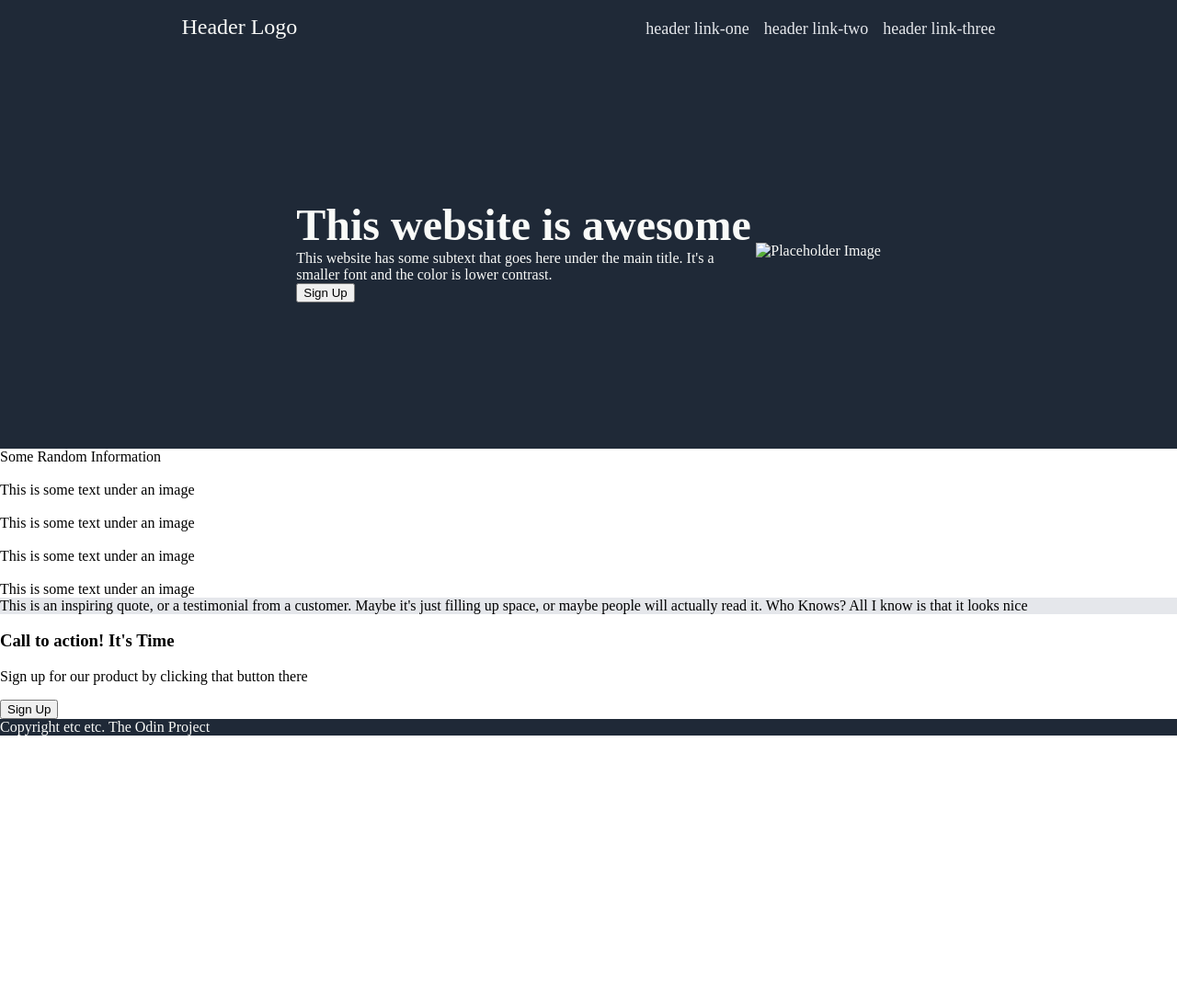
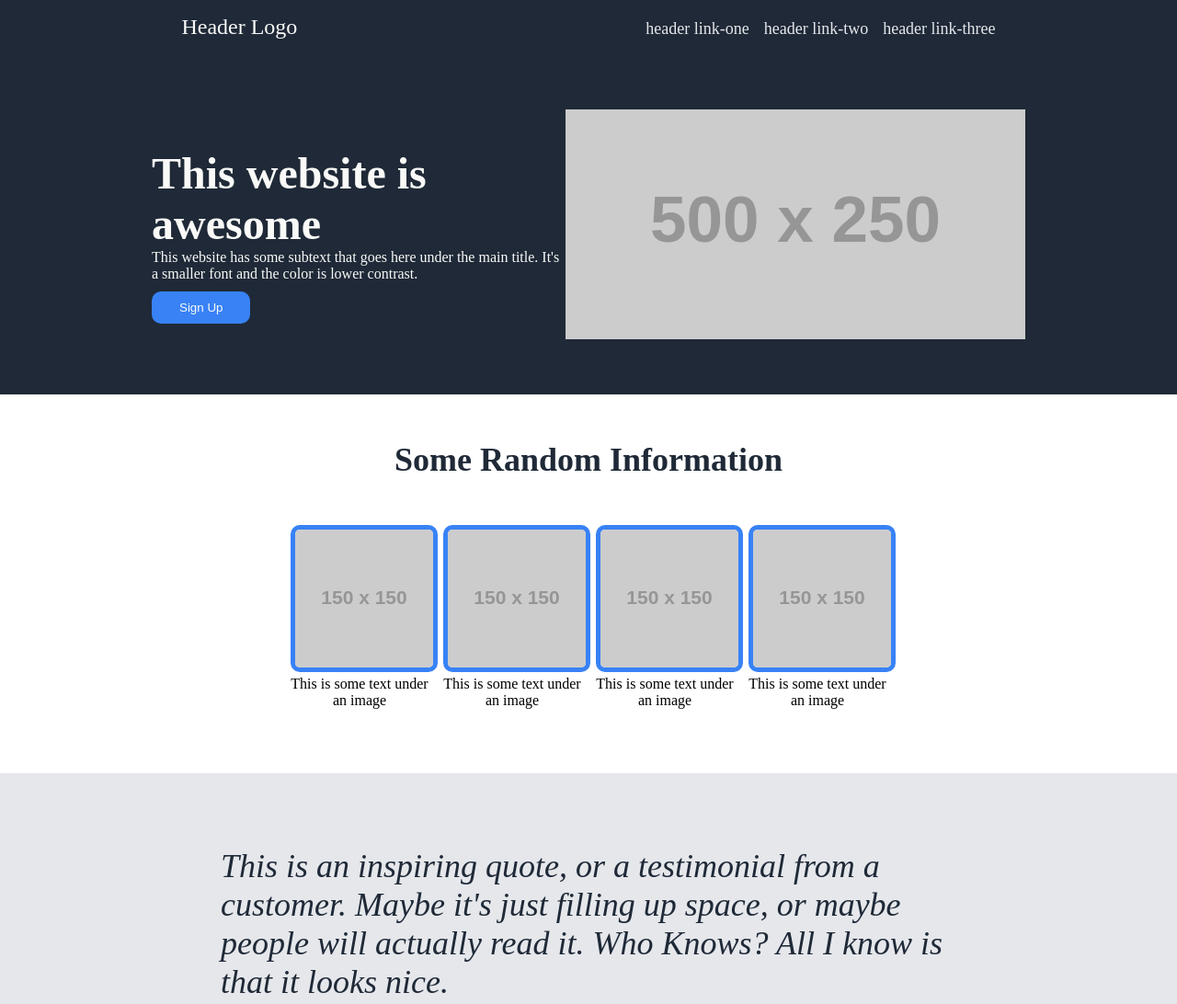
Before and after one commit to zanmdev/landing-page, a plain HTML site: page index.html in a window 1280 px wide. Shown: the top 1092 px of the page at 92% size. Before the commit the page ends 800 px from the top, so only its background shows below. Drawn offline with Linux system fonts and the light colour scheme; placeholder pictures from the web are drawn by us.

Commit message:
More CSS work done on the landing page
Continued work on adding CSS to the landing page as well as adding some divs to the html

```diff
--- a/index.html
+++ b/index.html
@@ -28,29 +28,34 @@
                 <button>Sign Up</button>
             </div>
 
-            <img src="" alt="Placeholder Image">
+            <img src="https://via.placeholder.com/500x250" alt="Placeholder Image">
 
         </div>
 
         <div class="image-container">
-            <div> Some Random Information</div>
-
-            <img src="" alt="">
-            <div class="img-text">This is some text under an image</div>
-
-            <img src="" alt="">
-            <div class="img-text">This is some text under an image</div>
-
-            <img src="" alt="">
-            <div class="img-text">This is some text under an image</div>
-
-            <img src="" alt="">
-            <div class="img-text">This is some text under an image</div>
-
+            <div class="image-title"> Some Random Information</div>
+            <div class="images">
+                <div class="info">
+                    <img src="https://via.placeholder.com/150x150" alt="">
+                    <div class="img-text">This is some text under an image</div>
+                </div>
+                <div class="info">
+                    <img src="https://via.placeholder.com/150x150" alt="">
+                    <div class="img-text">This is some text under an image</div>
+                </div>
+                <div class="info">
+                    <img src="https://via.placeholder.com/150x150" alt="">
+                    <div class="img-text">This is some text under an image</div>
+                </div>
+                <div class="info">
+                    <img src="https://via.placeholder.com/150x150" alt="">
+                    <div class="img-text">This is some text under an image</div>
+                </div>
+            </div>
         </div>
 
         <div class="quote-container">
-            <div class="quote">This is an inspiring quote, or a testimonial from a customer. Maybe it's just filling up space, or maybe people will actually read it. Who Knows? All I know is that it looks nice </div>
+            <div class="quote">This is an inspiring quote, or a testimonial from a customer. Maybe it's just filling up space, or maybe people will actually read it. Who Knows? All I know is that it looks nice. </div>
         </div>
 
         <div class="action-container">
--- a/style.css
+++ b/style.css
@@ -2,7 +2,7 @@ body{
     display: flex;
     flex-direction: column;
     margin: 0;
-    height: 100vh;
+    height: 150vh;
 }
 
 .content{
@@ -57,14 +57,93 @@ ul li a {
 
 .top-container{
     display: flex;
-    justify-content: center;
+    justify-content: space-around;
     align-items: center;
     flex:1;
+    padding: 60px
 
+}
+
+.top-container img{
+    margin-right: 105px;
 }
 
 .title-container{
     display: flex;
     flex-wrap: wrap;
-    max-width: 500px;
+    max-width: 450px;
+    margin-left: 105px;
+    margin-top: 25px;
 }
+
+.title-container button{
+    margin-top: 10px;
+    background-color:#3882F6;
+    border-color:#3882F6 ;
+    color: #F9FAF8;;
+    border-style: none;
+    border-radius: 10px;
+    padding: 10px 30px;
+}
+
+.image-container{
+    display: flex;
+    flex-direction:column;
+    flex: 1;
+    padding: 20px;
+}
+
+.image-title{
+    display: flex;
+    justify-content: center;
+    font-size: 36px;
+    font-weight: bold;
+    color: #1F2937;
+    padding-top: 30px;
+}
+
+.info{
+    max-width: 150px;
+}
+.info img {
+    border-style: solid;
+    border-width: 5px;
+    border-color: #3882F6;
+    border-radius: 10px;
+}
+.images{
+    display: flex;
+    flex-direction: row;
+    justify-content: center;
+    align-items: center;
+    gap: 16px;
+    padding: 50px;
+
+}
+
+
+.img-text{
+    text-align: center;
+}
+
+.quote-container{
+    display: flex;
+    flex: 1;
+    justify-content: center;
+    padding: 80px;
+}
+
+.quote{
+    font-size: 36px;
+    font-style: italic;
+    color: #1F2937;
+    max-width: 800px;
+}
+
+
+
+
+.action-container{
+    display: flex;
+    flex: 1;
+}
```
